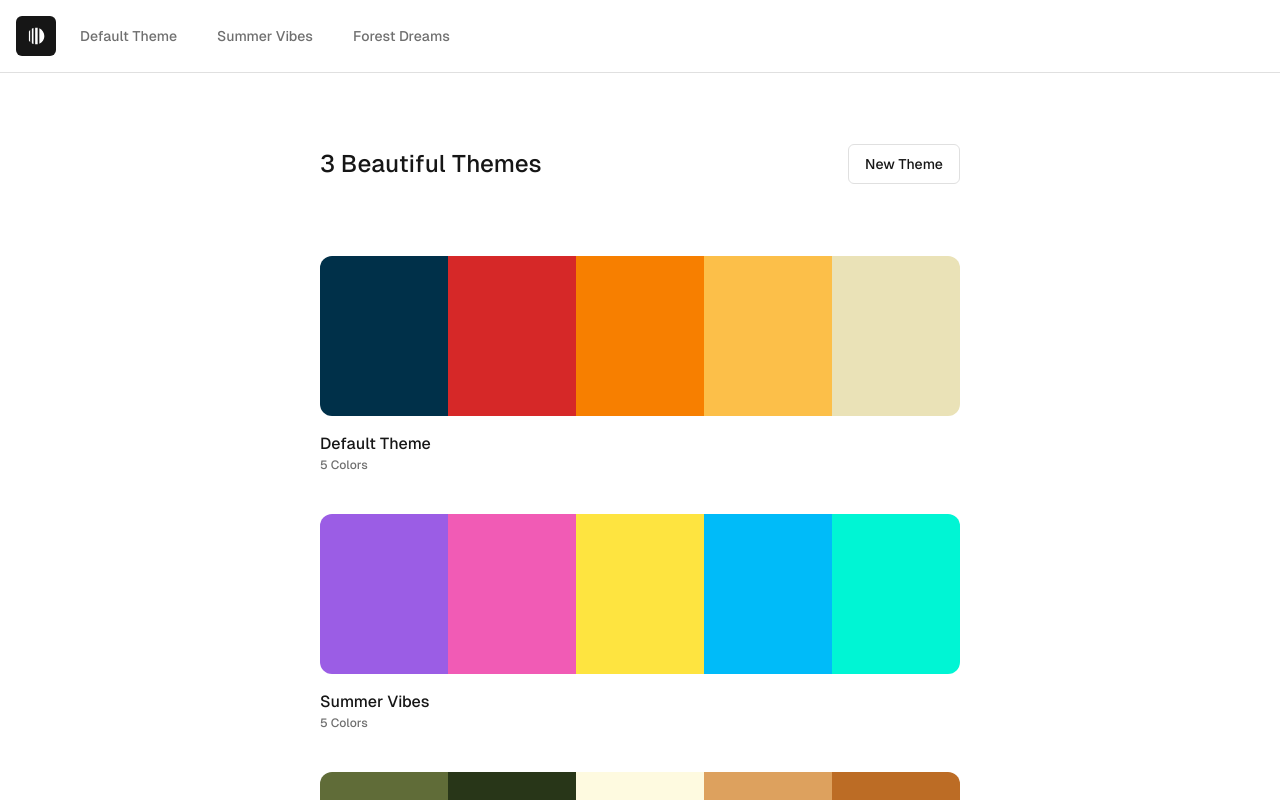
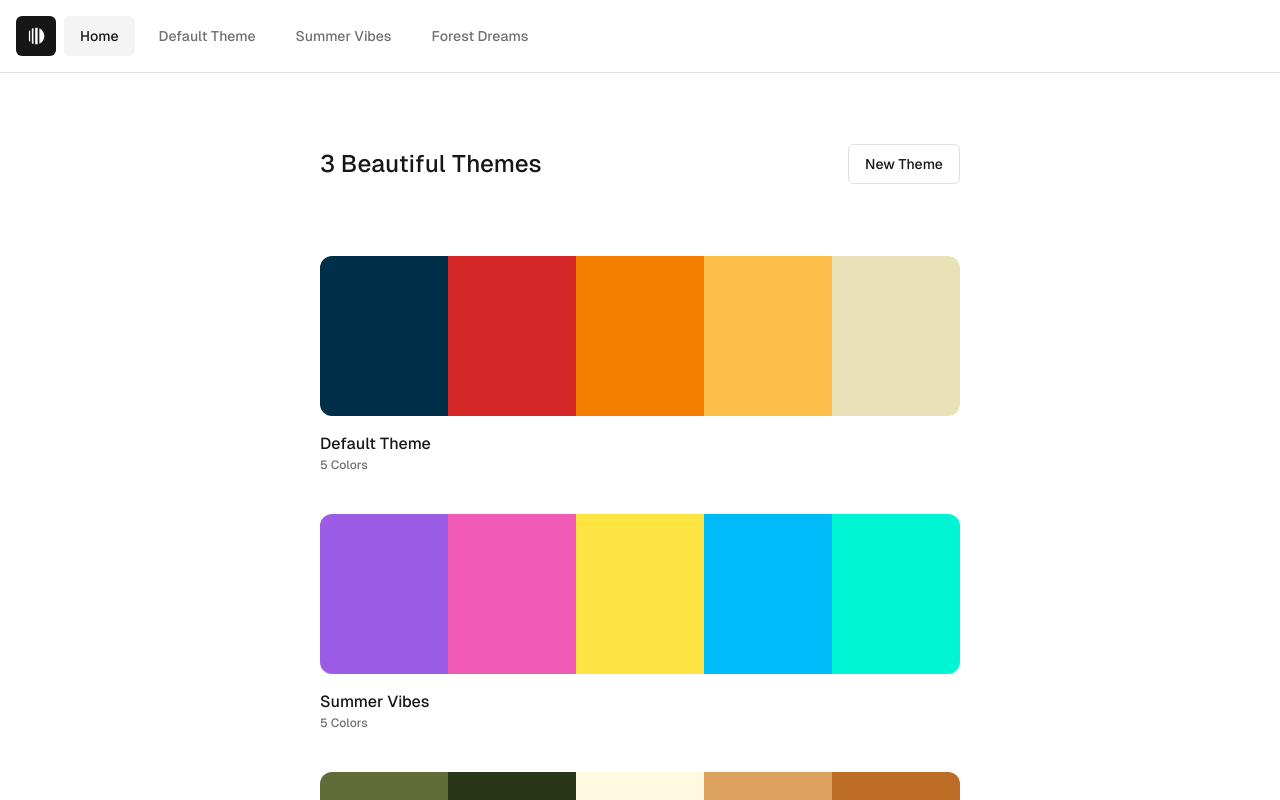
Before and after one commit to benjaminpfleghaar/theme-creator-app, a Next.js app: page / in a window 1280 px wide. Shown: the top 800 px of the page. Built offline with nearby package versions, Linux system fonts and the light colour scheme.

Commit message:
add home link

```diff
--- a/components/Navigation/Navigation.js
+++ b/components/Navigation/Navigation.js
@@ -16,6 +16,9 @@ export default function Navigation() {
 					<Image src="/images/logo.svg" width={40} height={40} alt="Theme Creator" />
 				</Link>
 				<ul className="navigation__nav-list">
+					<li>
+						<Tab title="Home" href="/" />
+					</li>
 					{themes.map((theme) => (
 						<li key={theme.id}>
 							<Tab title={theme.name} href={`/${theme.id}`} />
```
